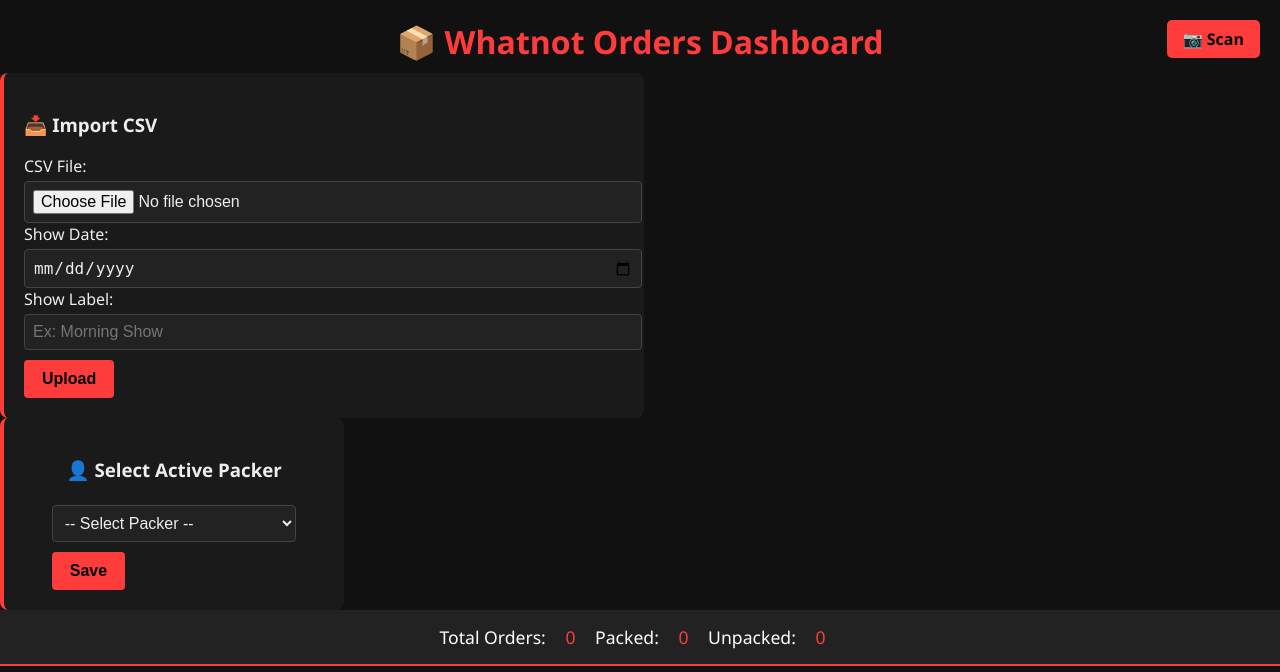
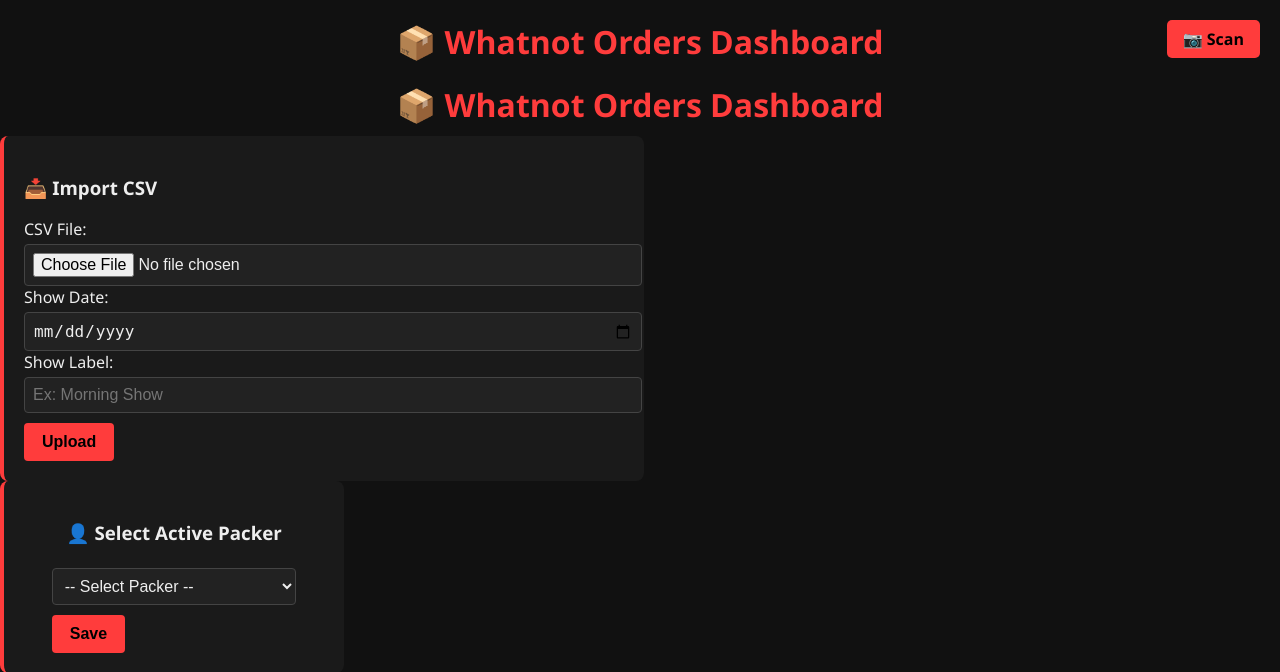
Before and after one commit to macery12/Whatnot-order-helper, a Flask app: page / in a window 1280 px wide. Shown: the top 672 px of the page. Run offline with Flask 3, Linux system fonts and the light colour scheme; data that the repository does not hold is empty.

Commit message:
Update dashboard.html

```diff
--- a/templates/dashboard.html
+++ b/templates/dashboard.html
@@ -13,6 +13,8 @@
 
 <h1>📦 Whatnot Orders Dashboard</h1>
 
+<h1>📦 Whatnot Orders Dashboard</h1>
+<div class="header-controls"></div>
 <div class="upload-box">
   <h3>📥 Import CSV</h3>
   <form method="POST" enctype="multipart/form-data">
@@ -44,7 +46,7 @@
     <button type="submit">Save</button>
   </form>
 </div>
-
+</div>
 <div class="summary-bar">
   Total Orders: <span>{{ total_orders }}</span>
   Packed: <span>{{ total_packed }}</span>
```
